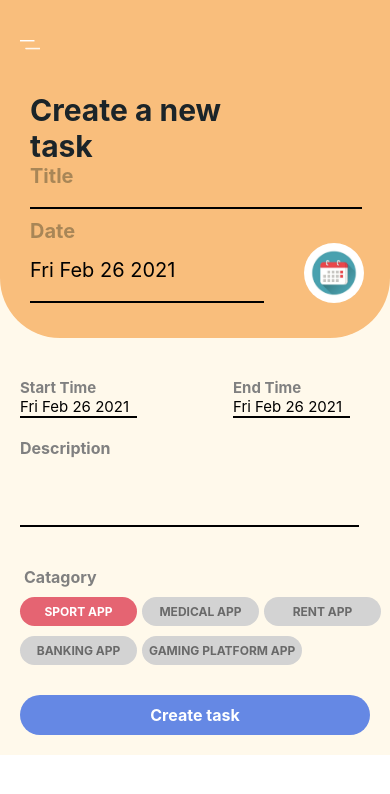
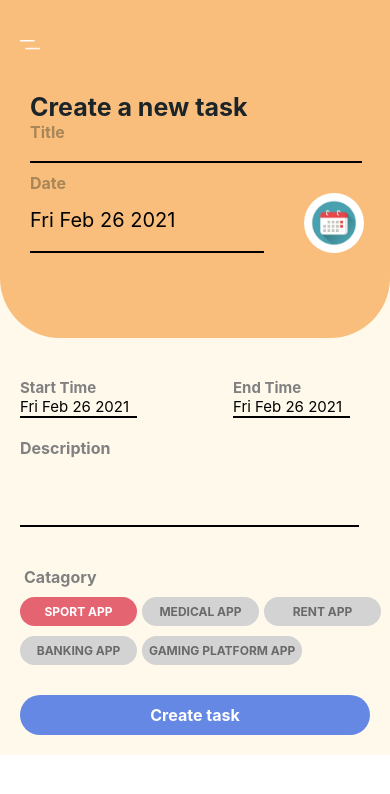
Before and after one commit to nomitv/sample-screens, a React Native app: screen / in a window 390 px wide. Shown: the top 794 px of the page. Built offline with nearby package versions, Linux system fonts and the light colour scheme.

Commit message:
font fixes

```diff
--- a/App.js
+++ b/App.js
@@ -6,6 +6,7 @@ import InboxScreen from './InboxScreen'
 import ComposeEmail from './ComposeEmail'
 import ToDO1 from './ToDO1'
 import ToDO2 from './ToDO2'
+import ToDO3 from './ToDO3'
 import VideoCallScreen from './VideoCallScreen'
 import { LogBox } from 'react-native';
 
--- a/ToDO2.js
+++ b/ToDO2.js
@@ -98,7 +98,7 @@ export default function Home() {
 						<View style={{ width: "64%" }}>
 							<Text
 								style={{
-									fontSize: 30,
+									fontSize: 25,
 									color: "#1b2429",
 									fontWeight: "bold",
 								}}
@@ -107,7 +107,7 @@ export default function Home() {
 							</Text>
 							<Text
 								style={{
-									fontSize: 20,
+									fontSize:wp('4%'),
 									color: "#a88657",
 									fontWeight: "bold",
 								}}
@@ -117,7 +117,7 @@ export default function Home() {
 							<TextInput style={{borderBottomWidth:2, marginTop:-5, width:wp('85%'), fontSize: 20}} />
 							<Text
 								style={{
-									fontSize: 20,
+									fontSize:wp('4%'),
 									color: "#a88657",
 									fontWeight: "bold",
 									marginTop:10
```
